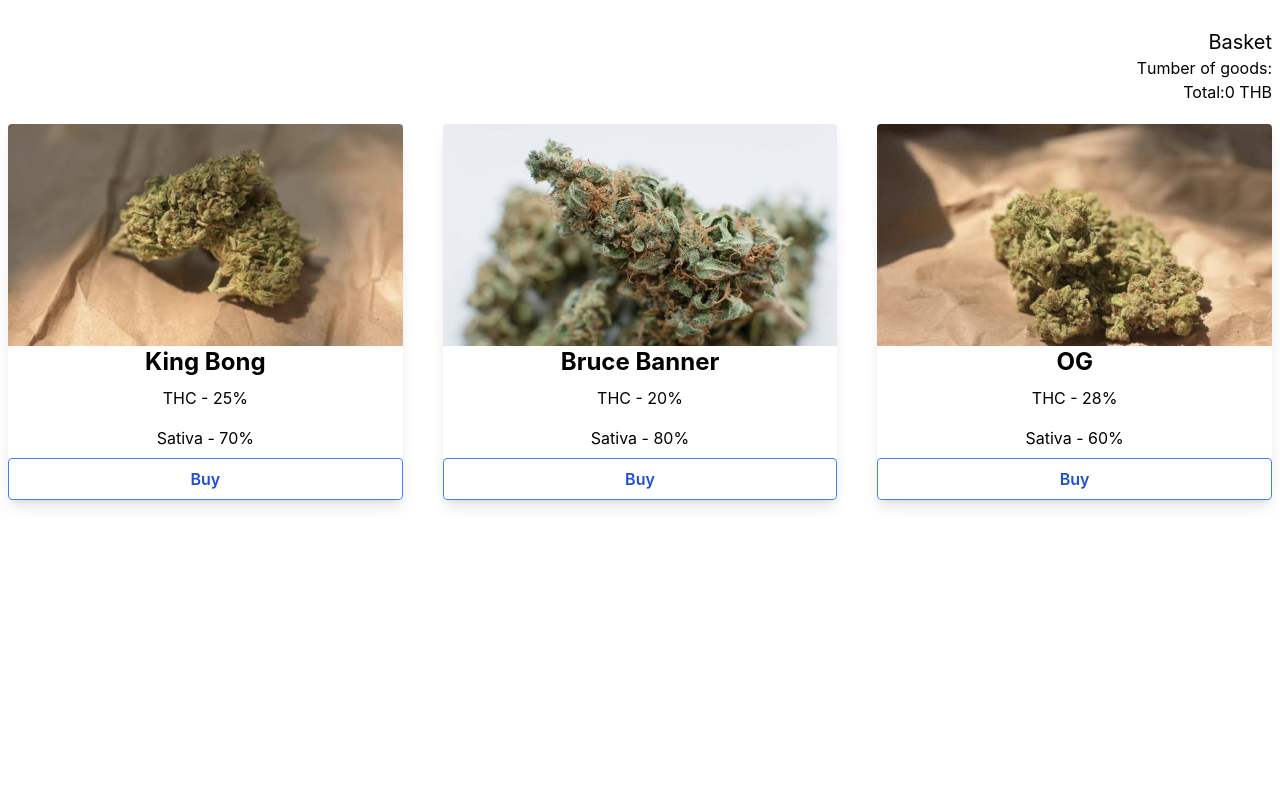
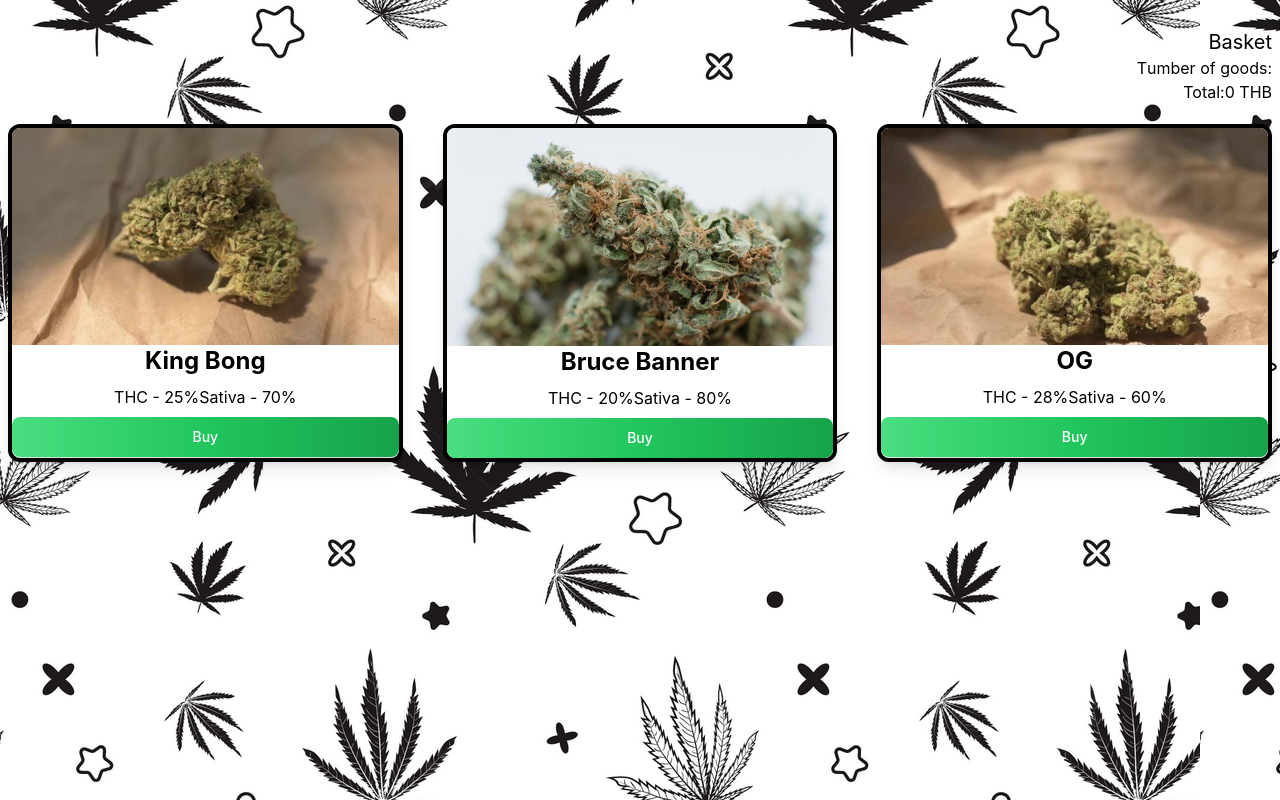
Before and after one commit to totsamiyznakomiy/reactmentoring, a React (Create React App) app: page / in a window 1280 px wide. Built offline with nearby package versions, Linux system fonts and the light colour scheme.

Commit message:
переделывал проект под ганжу

```diff
--- a/src/componets/menu/MenuCard/index.js
+++ b/src/componets/menu/MenuCard/index.js
@@ -1,16 +1,14 @@
 const MenuCard = ({ item, onClickBuy = () => { } }) => {
-    const thc = <div className="text-sm"></div>
-    const Sativa = <div className="text-sm"></div>
+    const content = <div className="text-sm"></div>
     return (
-        <div class="rounded overflow-hidden shadow-lg">
+        <div class="bg-white rounded-xl border-4 border-black overflow-hidden shadow-lg">
             <img src={item.image} className="w-full" />
             <div className="px-2"></div>
             <div className="text-2xl font-bold">{item.name}</div>
-            <div className="p-2">{item.thc}</div>
-            <div className="p-2">{item.Sativa}</div>
+            <div className="p-2">{item.content}</div>
             <button
                 onClick={() => onClickBuy(item)}
-                class="w-full bg-transparent hover:bg-blue-500 text-blue-700 font-semibold hover:text-white py-2 px-4 border border-blue-500 hover:border-transparent rounded">
+                className="w-full text-white bg-gradient-to-r from-green-400 via-green-500 to-green-600 hover:bg-gradient-to-br focus:ring-4 focus:outline-none focus:ring-green-300 dark:focus:ring-green-800 shadow-lg shadow-black-500/50 dark:shadow-lg dark:shadow-green-800/80 font-medium rounded-lg text-sm px-5 py-2.5 text-center">
                 Buy
             </button>
 
--- a/src/componets/menu/index.js
+++ b/src/componets/menu/index.js
@@ -5,22 +5,28 @@ const Menu = ({ onItemBuy }) => {
         {
             name: "King Bong",
             sellingPrice: 400,
-            thc: "THC - 25%",
-            Sativa: "Sativa - 70%",
+            content: [
+                "THC - 25%",
+                "Sativa - 70%",
+            ],
             image: "/jpeg/kingBong.jpeg",
         },
         {
             name: "Bruce Banner",
             sellingPrice: 350,
-            thc: "THC - 20%",
-            Sativa: "Sativa - 80%",
+            content: [
+                "THC - 20%",
+                "Sativa - 80%",
+            ],
             image: "/jpeg/bruceBanner.jpeg",
         },
         {
             name: "OG",
             sellingPrice: 420,
-            thc: "THC - 28%",
-            Sativa: "Sativa - 60%",
+            content: [
+                "THC - 28%",
+                "Sativa - 60%",
+            ],
             image: "/jpeg/OG.jpeg",
         }
     ]
--- a/src/index.css
+++ b/src/index.css
@@ -9,6 +9,7 @@ body {
     sans-serif;
   -webkit-font-smoothing: antialiased;
   -moz-osx-font-smoothing: grayscale;
+  background-image: url("/src/componets/Image/bwganja.jpg");
 }
 
 code {
```
Also changed, not shown: src/componets/Image/bwganja.jpg (added), src/componets/Image/ganjaback.jpeg (renamed from public/jpeg/ganjaback.jpeg).
